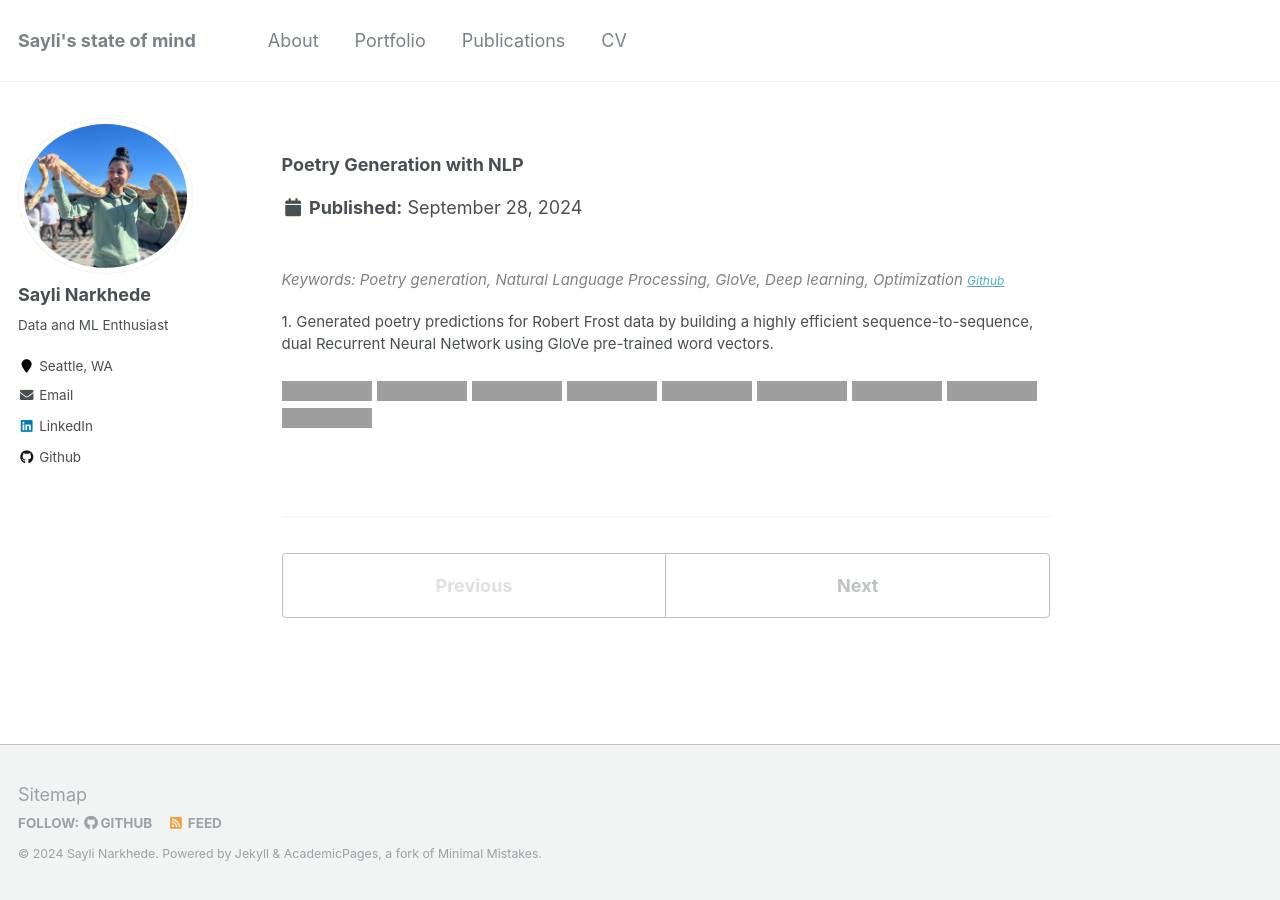
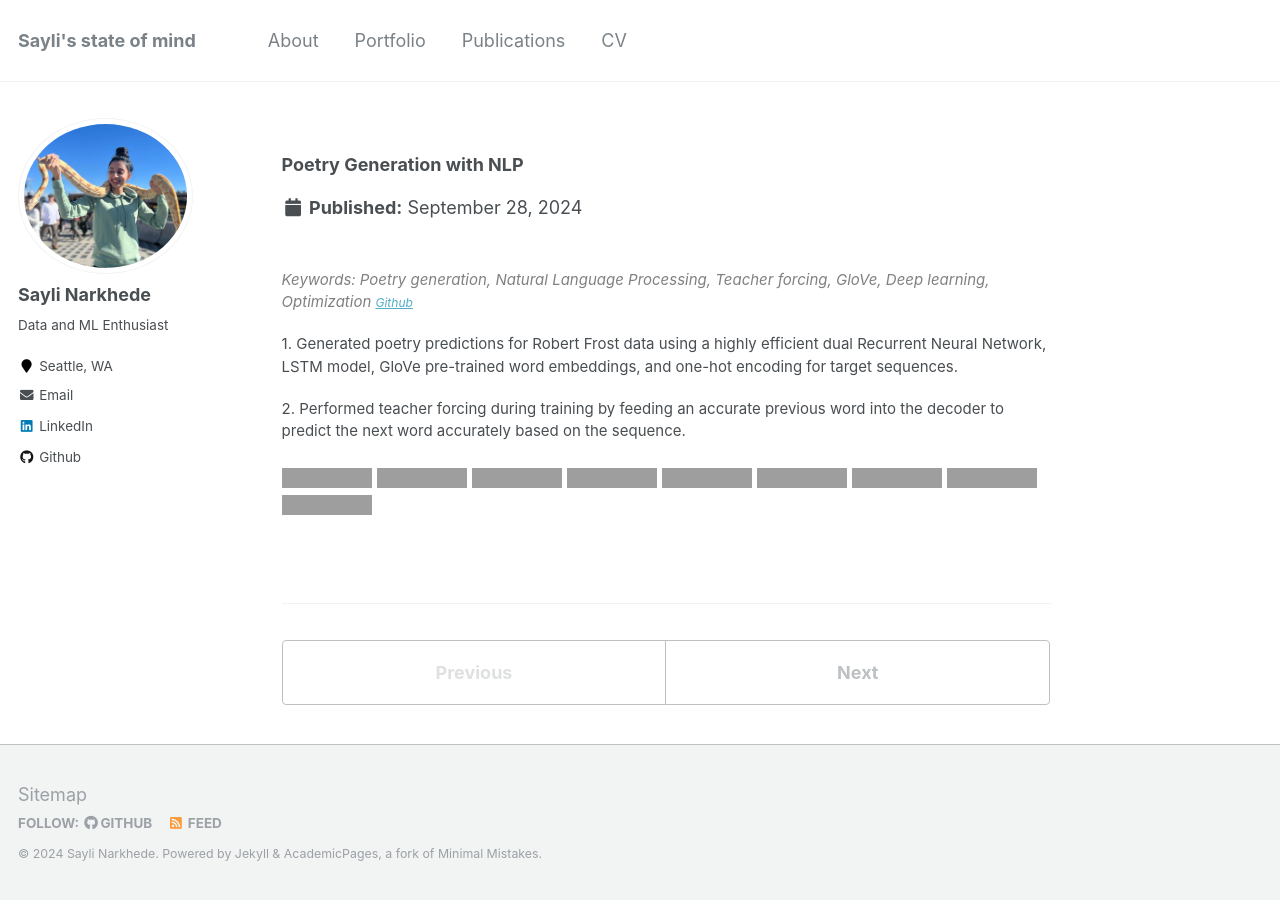
Before and after one commit to SayliMN/saylimn.github.io, a Jekyll site: the page built from _portfolio/portfolio-1.1.md, in a window 1280 px wide, cut to the strip 0-900 px from the top of the page. Built offline with Jekyll 4.4.1, drawn with Linux system fonts in a browser that asks for light colours; grey boxes are pictures that could not be loaded.

Commit message:
add description

```diff
--- a/_portfolio/portfolio-1.1.md
+++ b/_portfolio/portfolio-1.1.md
@@ -1,15 +1,16 @@
 ---
 title: "### Poetry Generation with NLP"
-# excerpt: "#### Poetry generation, Natural Language Processing, GloVe, Deep learning, Optimization<br/>"
+# excerpt: "#### Poetry generation, Natural Language Processing, Teacher forcing, GloVe, Deep learning, Optimization<br/>"
 collection: portfolio
 ---
-<p style="font-size:15px; color:gray; font-style: italic; margin-top: 25px;">Keywords: Poetry generation, Natural Language Processing, GloVe, Deep learning, Optimization
+<p style="font-size:15px; color:gray; font-style: italic; margin-top: 25px;">Keywords: Poetry generation, Natural Language Processing, Teacher forcing, GloVe, Deep learning, Optimization
 <a style="font-size:12px;" href="https://github.com/SayliMN/poetry_generator" target="_blank">Github</a>
 </p>
 
 <p style="font-size:15px">
-    1. Generated poetry predictions for Robert Frost data by building a highly efficient sequence-to-sequence, dual Recurrent Neural Network using GloVe pre-trained word vectors.</p>
-
+    1. Generated poetry predictions for Robert Frost data using a highly efficient dual Recurrent Neural Network, LSTM model, GloVe pre-trained word embeddings, and one-hot encoding for target sequences.</p>
+<p style="font-size:15px">
+    2. Performed teacher forcing during training by feeding an accurate previous word into the decoder to predict the next word accurately based on the sequence.</p>
 
 
 <p style="margin-top:10px">
```
